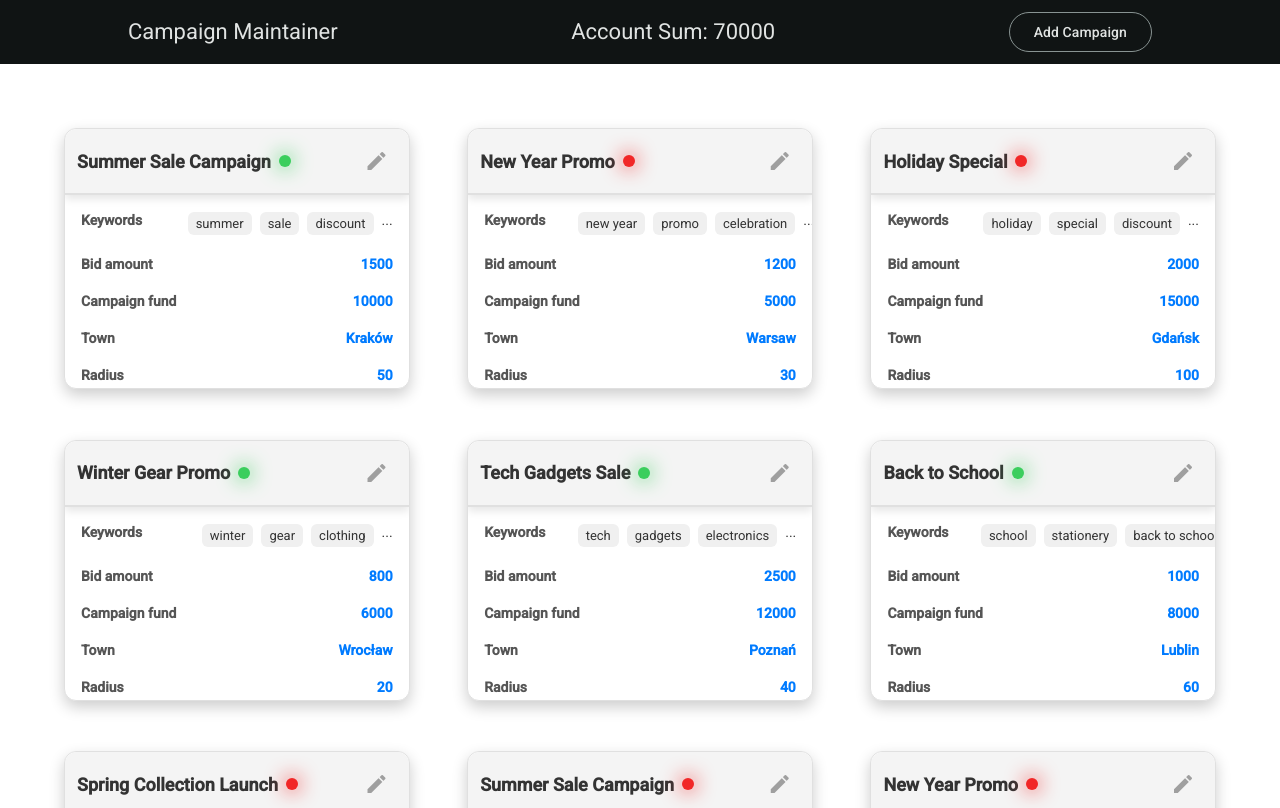
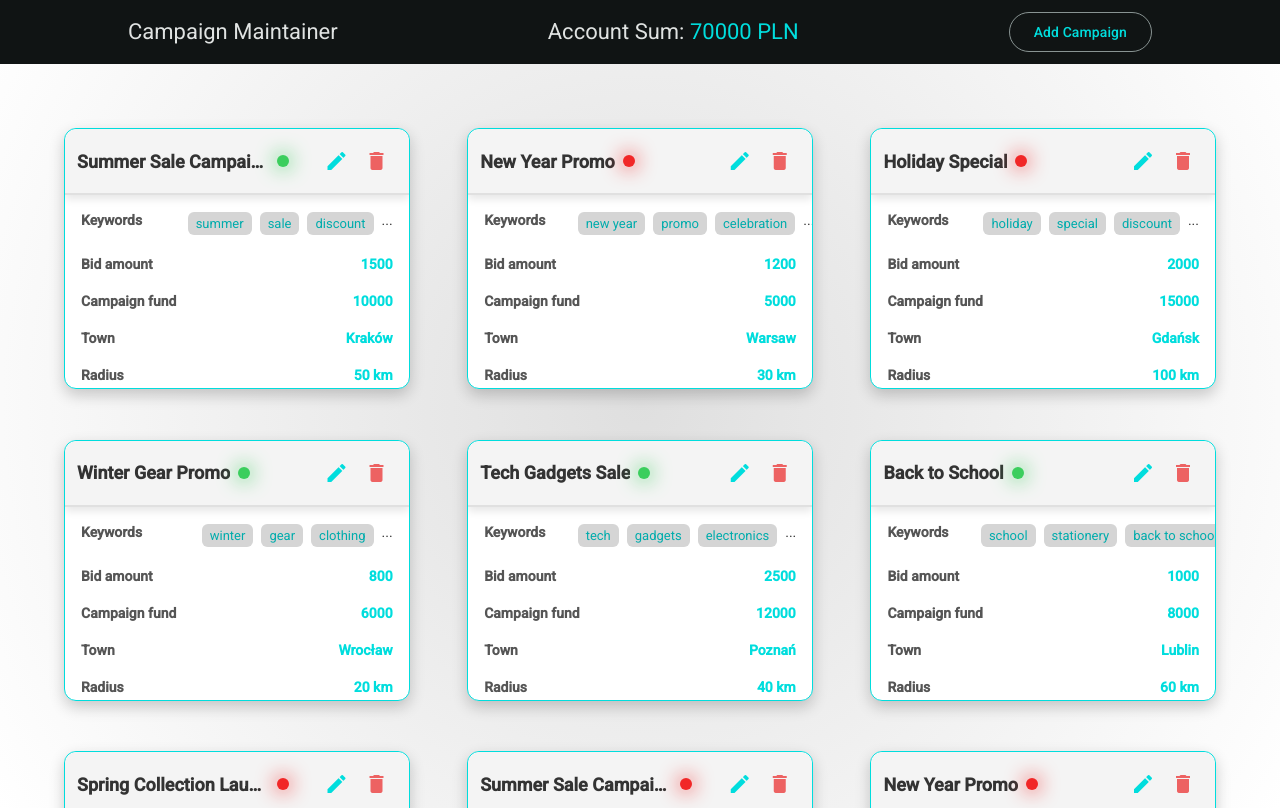
Before and after one commit to BartlomiejPop/capaign-project-angular, an Angular app in the folder my-vite-template/: page / in a window 1280 px wide. Built offline with nearby package versions, Linux system fonts and the light colour scheme.

Commit message:
test finished app

```diff
--- a/my-vite-template/src/app/components/addEditCampaign/addEditCampaign.component.ts
+++ b/my-vite-template/src/app/components/addEditCampaign/addEditCampaign.component.ts
@@ -1,5 +1,5 @@
 import { Component, Inject, inject, signal, model, Input } from '@angular/core';
-import { NgIf } from '@angular/common';
+import { NgFor, NgIf, CommonModule } from '@angular/common';
 import {
   FormsModule,
   ReactiveFormsModule,
@@ -35,6 +35,7 @@ import {
 import { mockData, accountSumSignal } from '../../mockData';
 import { v4 as uuidv4 } from 'uuid';
 import axios from 'axios';
+import { Observable, startWith, map } from 'rxjs';
 
 export interface DialogData {
   id: any;
@@ -67,6 +68,8 @@ export interface DialogData {
     MatSelectModule,
     ReactiveFormsModule,
     NgIf,
+    NgFor,
+    CommonModule,
   ],
 })
 export class AddEditCampaign {
@@ -84,6 +87,18 @@ export class AddEditCampaign {
       throw error;
     }
   }
+  async fetchWords() {
+    try {
+      const response = await axios.get(
+        'https://random-word-api.herokuapp.com/word?number=1000'
+      );
+      return response.data;
+    } catch (error) {
+      console.error('Error fetching words:', error);
+      throw error;
+    }
+  }
+  keywordTips: string[] = [];
   isEditing = false;
   cities: string[] = [];
   isStatusChecked = false;
@@ -92,6 +107,9 @@ export class AddEditCampaign {
   toggleStatus(): void {
     this.status = this.isStatusChecked ? 'ON' : 'OFF';
   }
+
+  keywordControl = new FormControl('');
+  filteredKeywords: Observable<string[]>;
 
   constructor(@Inject(MAT_DIALOG_DATA) public dialogData: any) {
     if (dialogData.campaign) {
@@ -106,6 +124,10 @@ export class AddEditCampaign {
       this.town = currentCampaign.town;
       this.radius = currentCampaign.radius;
     }
+    this.filteredKeywords = this.keywordControl.valueChanges.pipe(
+      startWith(''), // Początkowa wartość
+      map((value) => this._filter(value || '')) // Wywołanie funkcji filtrowania
+    );
   }
 
   ngOnInit() {
@@ -116,6 +138,21 @@ export class AddEditCampaign {
       .catch((error) => {
         console.error('Error fetching city names:', error);
       });
+
+    this.fetchWords()
+      .then((words) => {
+        this.keywordTips = words;
+      })
+      .catch((error) => {
+        console.error('Error fetching city names:', error);
+      });
+  }
+
+  private _filter(value: string): string[] {
+    const filterValue = value.toLowerCase();
+    return this.keywordTips.filter((keyword) =>
+      keyword.toLowerCase().includes(filterValue)
+    );
   }
 
   readonly dialogRef = inject(MatDialogRef<AddEditCampaign>);
@@ -130,12 +167,14 @@ export class AddEditCampaign {
   readonly keywords = signal(['campaign']);
 
   selectedCity: string | undefined;
+
   numberFormControl = new FormGroup({
     campaignName: new FormControl('', Validators.required),
-    bidAmount: new FormControl('', [Validators.required, Validators.min(1000)]),
+    bidAmount: new FormControl('', [Validators.required, Validators.min(1)]),
     campaignFund: new FormControl('', [
       Validators.required,
       Validators.min(1000),
+      Validators.max(accountSumSignal()),
     ]),
     town: new FormControl('', Validators.required),
     radius: new FormControl('', [
@@ -162,12 +201,21 @@ export class AddEditCampaign {
 
   readonly announcer = inject(LiveAnnouncer);
 
+  addKeyword(keyword: string): void {
+    const event = { value: keyword.trim() } as MatChipInputEvent;
+    this.keywordControl.setValue('');
+    this.add(event);
+  }
+
   add(event: MatChipInputEvent): void {
     const value = (event.value || '').trim();
     if (value) {
       this.keywords.update((keywords) => [...keywords, value]);
     }
-    this.currentKeyword.set('');
+
+    if (event.chipInput) {
+      event.chipInput.clear();
+    }
   }
 
   remove(keyword: string): void {
--- a/my-vite-template/src/app/components/addEditCampaign/addEditCampaign.css
+++ b/my-vite-template/src/app/components/addEditCampaign/addEditCampaign.css
@@ -2,6 +2,11 @@
   display: flex;
   flex-direction: column;
   align-items: center;
+}
+
+h2 {
+  text-align: center;
+  color: #00dddd !important;
 }
 
 mat-form-field {
--- a/my-vite-template/src/app/components/addEditCampaign/addEditCampaign.html
+++ b/my-vite-template/src/app/components/addEditCampaign/addEditCampaign.html
@@ -33,11 +33,19 @@
         name="keywords"
         placeholder="Keyword"
         #keywordInput
-        [(ngModel)]="currentKeyword"
+        [formControl]="keywordControl"
+        [matAutocomplete]="auto"
         [matChipInputFor]="chipGrid"
         [matChipInputSeparatorKeyCodes]="separatorKeysCodes"
         (matChipInputTokenEnd)="add($event)"
       />
+      <mat-autocomplete #auto="matAutocomplete">
+        <mat-option
+          *ngFor="let keyword of filteredKeywords | async"
+          (click)="addKeyword(keyword)"
+          >{{keyword}}</mat-option
+        >
+      </mat-autocomplete>
       <mat-error *ngIf="keywords().length === 0">
         This field is required
       </mat-error>
@@ -62,7 +70,7 @@
         This field is required and accepts number only
       </mat-error>
       <mat-error *ngIf="numberFormControl.get('bidAmount')?.hasError('min')">
-        The minimum amount is 1000PLN.
+        The minimum amount is 1PLN.
       </mat-error>
     </mat-form-field>
 
@@ -84,6 +92,9 @@
       >
         This field is required and accepts number only
       </mat-error>
+      <mat-error *ngIf="numberFormControl.get('campaignFund')?.hasError('max')">
+        Not enough money on emerald account
+      </mat-error>
       <mat-error *ngIf="numberFormControl.get('campaignFund')?.hasError('min')">
         The minimum amount is 1000PLN.
       </mat-error>
@@ -103,7 +114,7 @@
 
     <mat-form-field>
       <mat-label>Radius in KM</mat-label>
-      <span matTextSuffix> km</span>
+      <span matTextSuffix></span>
       <input
         class="money-input"
         type="number"
@@ -111,6 +122,7 @@
         [(ngModel)]="radius"
         [formControl]="radiusControl"
       />
+      <span matTextPrefix>KM&nbsp;</span>
       <mat-error *ngIf="numberFormControl.get('radius')?.hasError('required')">
         This field is required and accepts numbers only.
       </mat-error>
--- a/my-vite-template/src/app/components/gridElement/gridElement.component.ts
+++ b/my-vite-template/src/app/components/gridElement/gridElement.component.ts
@@ -1,4 +1,10 @@
-import { ChangeDetectionStrategy, Component, Input } from '@angular/core';
+import {
+  ChangeDetectionStrategy,
+  Component,
+  inject,
+  Input,
+  model,
+} from '@angular/core';
 import { MatProgressBarModule } from '@angular/material/progress-bar';
 import { MatCardModule } from '@angular/material/card';
 import { MatChipsModule } from '@angular/material/chips';
@@ -6,8 +12,24 @@ import { MatIconModule } from '@angular/material/icon';
 import { MatButtonModule } from '@angular/material/button';
 import { CommonModule } from '@angular/common'; // Zaimportuj CommonModule
 import { NgFor } from '@angular/common';
-import { MatDialog } from '@angular/material/dialog';
-import { AddEditCampaign } from '../addEditCampaign/addEditCampaign.component';
+import { MatMenuModule } from '@angular/material/menu';
+import {
+  MAT_DIALOG_DATA,
+  MatDialog,
+  MatDialogActions,
+  MatDialogClose,
+  MatDialogContent,
+  MatDialogRef,
+  MatDialogTitle,
+} from '@angular/material/dialog';
+import {
+  AddEditCampaign,
+  DialogData,
+} from '../addEditCampaign/addEditCampaign.component';
+import { FormsModule } from '@angular/forms';
+import { MatFormFieldModule } from '@angular/material/form-field';
+import { MatInputModule } from '@angular/material/input';
+import { mockData } from '../../mockData';
 
 /**
  * @title Basic grid-list
@@ -24,6 +46,9 @@ import { AddEditCampaign } from '../addEditCampaign/addEditCampaign.component';
     MatButtonModule,
     NgFor,
     CommonModule,
+    MatButtonModule,
+    MatMenuModule,
+    MatIconModule,
   ],
   changeDetection: ChangeDetectionStrategy.OnPush,
 })
@@ -38,4 +63,8 @@ export class GridElement {
       },
     });
   }
+  deleteCampaign(campaign: any) {
+    const indexOfCampaignToDelete = mockData.indexOf(campaign);
+    mockData.splice(indexOfCampaignToDelete, 1);
+  }
 }
--- a/my-vite-template/src/app/components/gridElement/gridElement.css
+++ b/my-vite-template/src/app/components/gridElement/gridElement.css
@@ -1,6 +1,6 @@
 .grid-element {
   background-color: #ffffff;
-  border: 1px solid #e0e0e0;
+  border: 1px solid #00dddd;
   border-radius: 12px;
   box-shadow: 0 6px 15px rgba(0, 0, 0, 0.2);
   display: flex;
@@ -30,6 +30,10 @@
   font-weight: bold;
   font-size: 18px;
   color: #333333;
+  white-space: nowrap;
+  text-overflow: ellipsis;
+  overflow: hidden;
+  max-width: 12rem;
 }
 
 .status {
@@ -95,11 +99,11 @@
 .keywords .value .chip {
   white-space: nowrap;
   text-overflow: ellipsis;
-  background-color: #f0f0f0;
+  background-color: #d5d5d5;
   padding: 4px 8px;
   border-radius: 6px;
   font-size: 13px;
-  color: #333333;
+  color: #00acac;
 }
 
 .bid-amount,
@@ -116,9 +120,22 @@
 .town .value,
 .radius .value {
   font-weight: bold;
-  color: #007bff;
+  color: #00dddd;
 }
 
-.icon {
-  color: #9f9f9f;
+.edit-icon {
+  color: #00dddd;
 }
+
+.delete-icon {
+  color: #ed6262;
+}
+
+.delete-campaign-text {
+  color: #ed6262;
+}
+
+.action-buttons {
+  display: flex;
+  gap: 0;
+}
--- a/my-vite-template/src/app/components/gridElement/gridElement.html
+++ b/my-vite-template/src/app/components/gridElement/gridElement.html
@@ -7,9 +7,19 @@
         [ngClass]="{'status-on': campaign.status === 'ON', 'status-off': campaign.status === 'OFF'}"
       ></div>
     </div>
-    <button mat-icon-button (click)="openDialog(campaign)">
-      <mat-icon class="icon">edit</mat-icon>
-    </button>
+    <div class="action-buttons">
+      <button mat-icon-button (click)="openDialog(campaign)">
+        <mat-icon class="edit-icon">edit</mat-icon>
+      </button>
+      <button mat-icon-button [matMenuTriggerFor]="menu" aria-label="Delete">
+        <mat-icon class="delete-icon">delete</mat-icon>
+      </button>
+      <mat-menu #menu="matMenu">
+        <button mat-menu-item (click)="deleteCampaign(campaign)">
+          <span class="delete-campaign-text">Delete Campaign</span>
+        </button>
+      </mat-menu>
+    </div>
   </div>
   <div class="grid-element-body">
     <div class="keywords">
@@ -34,7 +44,7 @@
     </div>
     <div class="radius">
       <span class="title">Radius</span>
-      <span class="value">{{ campaign.radius }}</span>
+      <span class="value">{{ campaign.radius }} km</span>
     </div>
   </div>
 </div>
--- a/my-vite-template/src/app/components/header/header.css
+++ b/my-vite-template/src/app/components/header/header.css
@@ -3,3 +3,8 @@
   justify-content: space-between;
   padding: 0 10%;
 }
+
+.account-sum-value,
+.button-text {
+  color: #00dddd;
+}
--- a/my-vite-template/src/app/components/header/header.html
+++ b/my-vite-template/src/app/components/header/header.html
@@ -1,5 +1,10 @@
 <mat-toolbar class="header">
   <span>Campaign Maintainer</span>
-  <p>Account Sum: {{this.accountSum()}}</p>
-  <button mat-stroked-button (click)="openDialog()">Add Campaign</button>
+  <p>
+    Account Sum:
+    <span class="account-sum-value">{{this.accountSum()}} PLN</span>
+  </p>
+  <button mat-stroked-button (click)="openDialog()">
+    <span class="button-text">Add Campaign</span>
+  </button>
 </mat-toolbar>
--- a/my-vite-template/src/styles.css
+++ b/my-vite-template/src/styles.css
@@ -5,6 +5,10 @@ body {
   margin: 0;
   padding: 0;
   font-family: Roboto, "Helvetica Neue", sans-serif;
-  height: 100vh;
-  position: relative;
+  background-color: rgba(223, 223, 223, 1);
+  background-image: radial-gradient(
+    circle,
+    rgba(223, 223, 223, 1) 0%,
+    rgba(255, 255, 255, 1) 100%
+  );
 }
```
